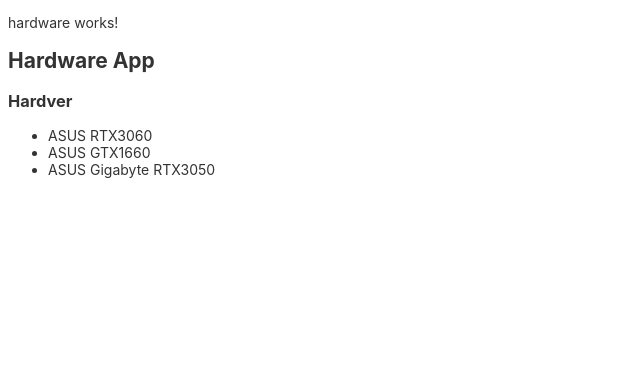
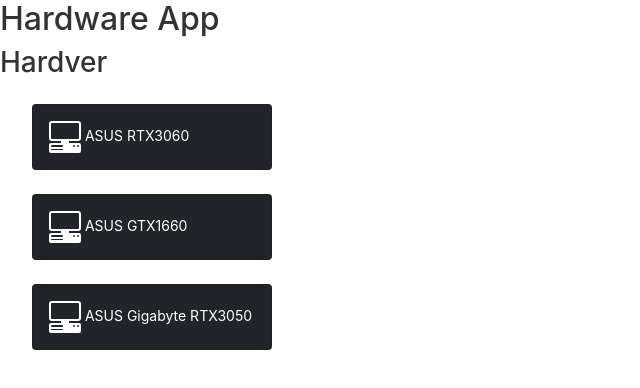
Before and after one commit to zubichVilla/hard-app, an Angular app: page / in a window 1280 px wide. Shown: the top 388 px of the page, without its empty margins (0-640 px from the left). Built offline with nearby package versions, Linux system fonts and the light colour scheme.

Commit message:
Added bootstrap and styling

```diff
--- a/angular.json
+++ b/angular.json
@@ -27,6 +27,7 @@
               "src/assets"
             ],
             "styles": [
+              "node_modules/bootstrap/dist/css/bootstrap.min.css",
               "src/styles.css"
             ],
             "scripts": []
--- a/package.json
+++ b/package.json
@@ -15,9 +15,13 @@
     "@angular/compiler": "~13.0.0",
     "@angular/core": "~13.0.0",
     "@angular/forms": "~13.0.0",
+    "@angular/localize": "~13.0.0",
     "@angular/platform-browser": "~13.0.0",
     "@angular/platform-browser-dynamic": "~13.0.0",
     "@angular/router": "~13.0.0",
+    "@ng-bootstrap/ng-bootstrap": "^12.0.2",
+    "@popperjs/core": "^2.10.2",
+    "bootstrap": "^5.1.3",
     "rxjs": "~7.4.0",
     "tslib": "^2.3.0",
     "zone.js": "~0.11.4"
--- a/src/app/app.module.ts
+++ b/src/app/app.module.ts
@@ -5,6 +5,7 @@
 import { AppComponent } from './app.component';
 import { HardwareComponent } from './hardware/hardware.component';
 import { HardwareDetailComponent } from './hardware/hardware-detail/hardware-detail.component';
+import { NgbModule } from '@ng-bootstrap/ng-bootstrap';
 
 @NgModule({
   declarations: [
@@ -14,7 +15,8 @@
   ],
   imports: [
     BrowserModule,
-    AppRoutingModule
+    AppRoutingModule,
+    NgbModule
   ],
   providers: [],
   bootstrap: [AppComponent]
--- a/src/app/hardware/hardware.component.html
+++ b/src/app/hardware/hardware.component.html
@@ -1,4 +1,3 @@
-<p>hardware works!</p>
 
 <h2>Hardware App</h2>
 
@@ -6,7 +5,13 @@
 
 <ul>
   <li *ngFor="let hardware of hardwareList" (click)="onSelect(hardware)">
-    <span>{{hardware.name}}</span>
+    <div class="card text-white bg-dark" style="max-width: 18rem;">
+      <div class="card-body" [class.selected]="hardware === selectedHardware">
+        <span>
+        <svg xmlns="http://www.w3.org/2000/svg" width="32" height="32" fill="currentColor" class="bi bi-pc-display-horizontal" viewBox="0 0 16 16"><path d="M1.5 0A1.5 1.5 0 0 0 0 1.5v7A1.5 1.5 0 0 0 1.5 10H6v1H1a1 1 0 0 0-1 1v3a1 1 0 0 0 1 1h14a1 1 0 0 0 1-1v-3a1 1 0 0 0-1-1h-5v-1h4.5A1.5 1.5 0 0 0 16 8.5v-7A1.5 1.5 0 0 0 14.5 0h-13Zm0 1h13a.5.5 0 0 1 .5.5v7a.5.5 0 0 1-.5.5h-13a.5.5 0 0 1-.5-.5v-7a.5.5 0 0 1 .5-.5ZM12 12.5a.5.5 0 1 1 1 0 .5.5 0 0 1-1 0Zm2 0a.5.5 0 1 1 1 0 .5.5 0 0 1-1 0ZM1.5 12h5a.5.5 0 0 1 0 1h-5a.5.5 0 0 1 0-1ZM1 14.25a.25.25 0 0 1 .25-.25h5.5a.25.25 0 1 1 0 .5h-5.5a.25.25 0 0 1-.25-.25Z"/></svg>
+          {{hardware.name}}</span>
+      </div>
+    </div>
   </li>
 </ul>
 
--- a/src/polyfills.ts
+++ b/src/polyfills.ts
@@ -1,3 +1,7 @@
+/***************************************************************************************************
+ * Load `$localize` onto the global scope - used if i18n tags appear in Angular templates.
+ */
+import '@angular/localize/init';
 /**
  * This file includes polyfills needed by Angular and is loaded before the app.
  * You can add your own extra polyfills to this file.
--- a/src/styles.css
+++ b/src/styles.css
@@ -1 +1,27 @@
 /* You can add global styles to this file, and also import other style files */
+
+
+ul{
+  list-style-type: none;
+}
+
+li{
+  width: 15rem;
+}
+
+.card{
+  margin: 1.5rem 0;
+}
+
+.card,.card-body {
+  transition: all 0.3s ease;
+  cursor: pointer
+}
+
+.card:hover,.card-body:hover {
+  background-color:#c2c3c4;
+}
+
+.selected{
+  background-color: #888888;
+}
```
Also changed, not shown: 1 other file (tests, documents, lock files or other folders).
